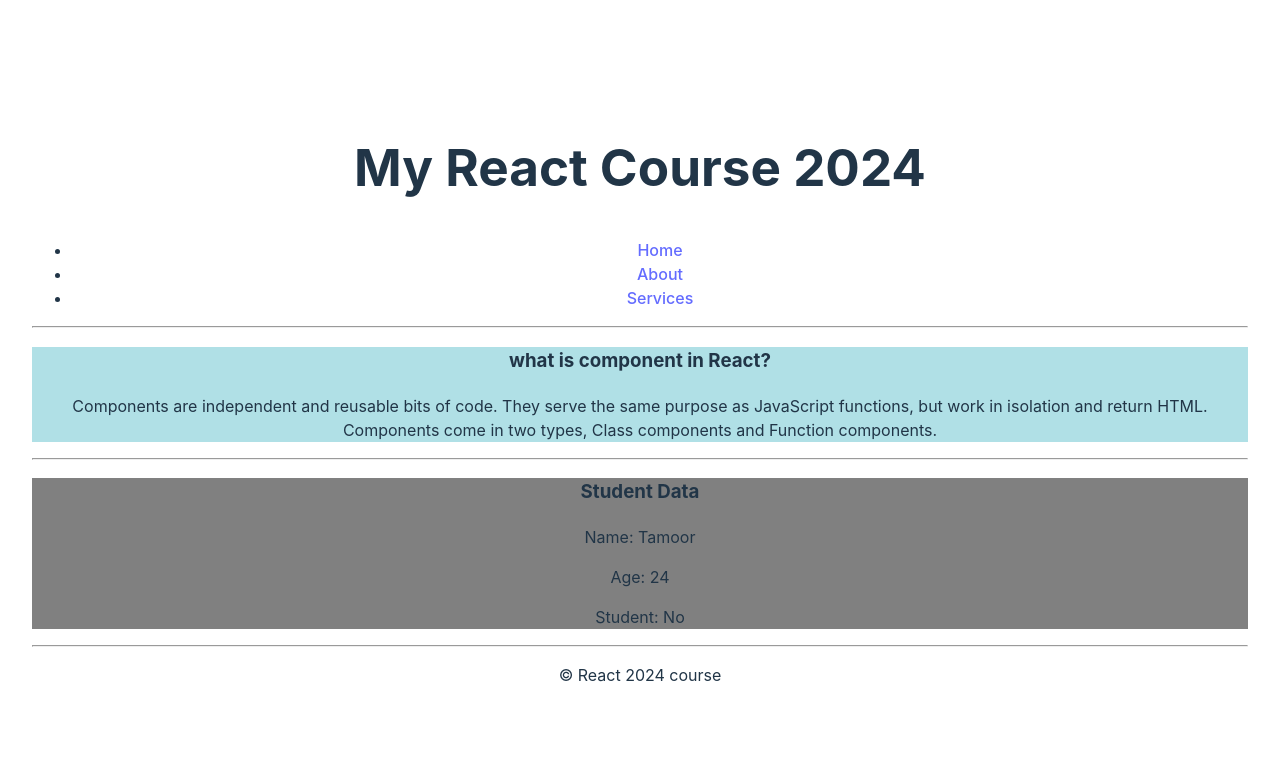
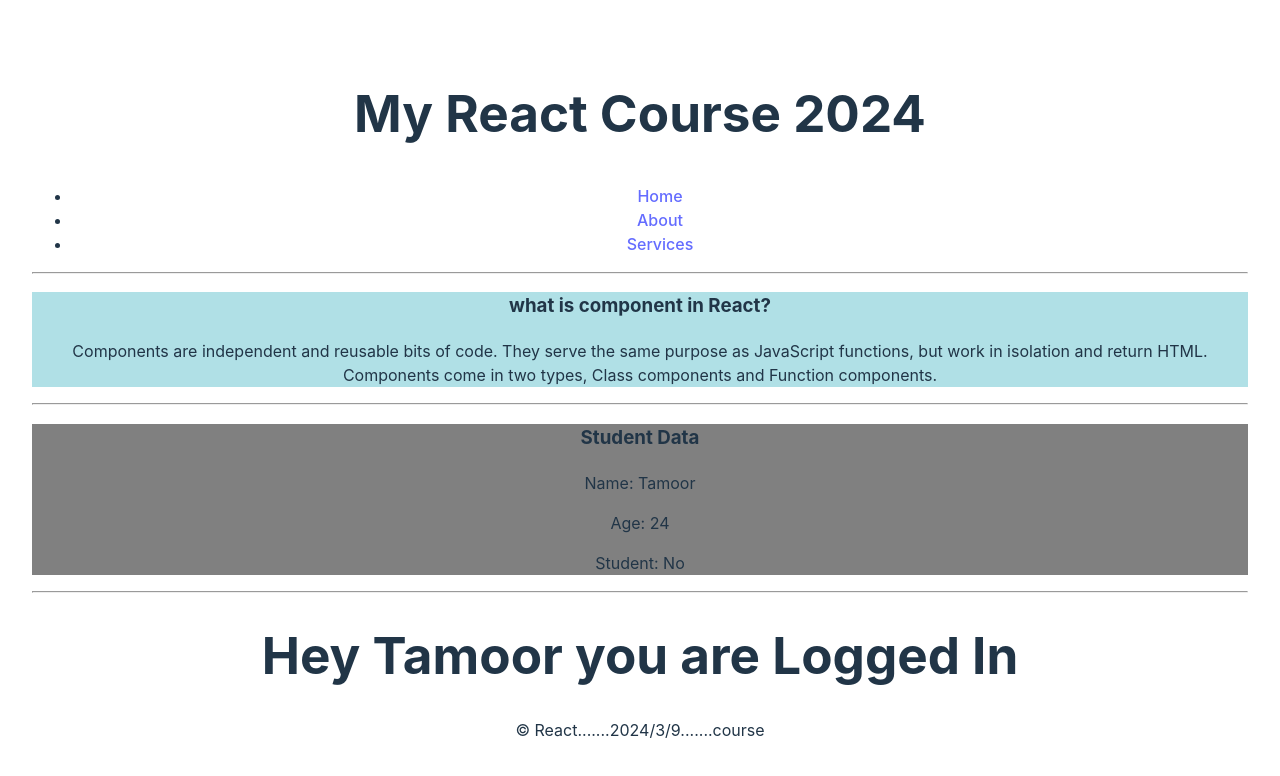
Before and after one commit to TamoorKhokhar/react2024, a React (Vite) app in the folder react2024/: page / in a window 1280 px wide. Shown: the top 776 px of the page. Built offline with nearby package versions, Linux system fonts and the light colour scheme.

Commit message:
Conditional Rendering in React

```diff
--- a/react2024/src/App.jsx
+++ b/react2024/src/App.jsx
@@ -1,8 +1,9 @@
 import "./App.css";
-import Home from "./components/home";
+import Home from "./components/Home";
 import Footer from "./components/footer";
 import Header from "./components/header";
 import Students from "./components/student";
+import UserInfo from "./components/userInfo";
 
 function App() {
   return (
@@ -16,6 +17,8 @@ function App() {
         />
 
         <Students name="Tamoor" age="24" isStudent={false} background="gray" />
+
+        <UserInfo isLoggedIn={true} userName="Tamoor" />
         <Footer />
       </div>
     </>
--- a/react2024/src/components/footer.jsx
+++ b/react2024/src/components/footer.jsx
@@ -1,7 +1,14 @@
 function Footer() {
+  const currentDate = new Date();
+  const year = currentDate.getFullYear();
+  const month = currentDate.getMonth() + 1;
+  const date = currentDate.getDate();
+
   return (
     <footer>
-      <p>&copy; React {new Date().getFullYear()} course</p>
+      <p>
+        &copy; React.......{year}/{month}/{date}.......course
+      </p>
     </footer>
   );
 }
--- /dev/null
+++ b/react2024/src/components/userInfo.jsx
@@ -0,0 +1,28 @@
+import React from "react";
+
+function UserInfo({ isLoggedIn, userName }) {
+  //   if (isLoggedIn) {
+  //     return <h1>Hey {userName} you are Logged In</h1>;
+  //   } else {
+  //     return <h2> Please Log in to continue</h2>;
+  //   }
+
+  // Another option we can use ternory operator
+  return (
+    // <h1>
+    //   {isLoggedIn
+    //     ? `Hey ${userName} you are Logged In`
+    //     : "Please Log in to continue"}
+    // </h1>
+
+    // Or
+
+    isLoggedIn ? (
+      <h1>Hey {userName} you are Logged In</h1>
+    ) : (
+      <h3>Please Log in to continue</h3>
+    )
+  );
+}
+
+export default UserInfo;
```
